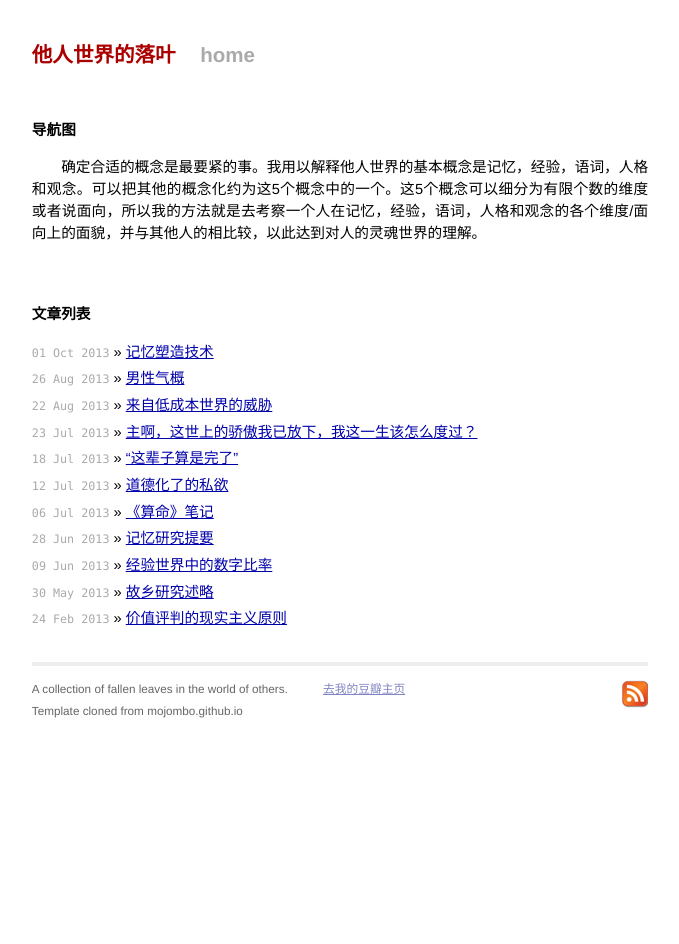
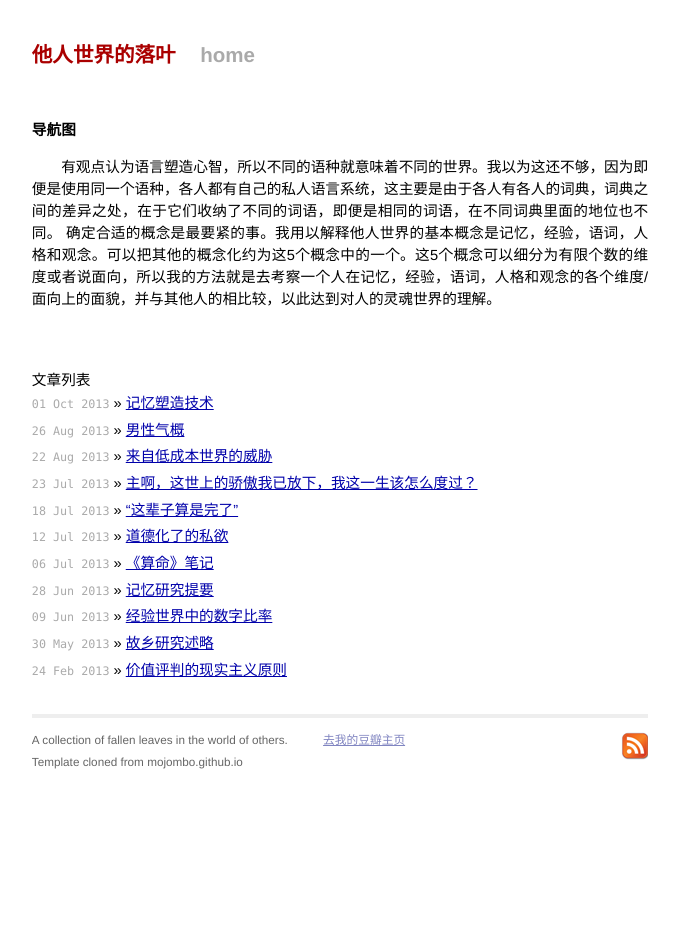
Before and after one commit to Firesletter/firesletter.github.io, a Jekyll site: the page built from index.html, in a window 1280 px wide. Shown: the whole page, without its empty margins (300-979 px from the left). Built offline with Jekyll 4.4.1, drawn with Linux system fonts in a browser that asks for light colours; Markdown is read by kramdown in place of the engine named in the settings.

Commit message:
Update index.html

```diff
--- a/index.html
+++ b/index.html
@@ -5,10 +5,11 @@ title: 他人世界的落叶
 <div id="index">
 </br>
 <h1>导航图</h1>
-<p>　　确定合适的概念是最要紧的事。我用以解释他人世界的基本概念是记忆，经验，语词，人格和观念。可以把其他的概念化约为这5个概念中的一个。这5个概念可以细分为有限个数的维度或者说面向，所以我的方法就是去考察一个人在记忆，经验，语词，人格和观念的各个维度/面向上的面貌，并与其他人的相比较，以此达到对人的灵魂世界的理解。
+<p>　　有观点认为语言塑造心智，所以不同的语种就意味着不同的世界。我以为这还不够，因为即便是使用同一个语种，各人都有自己的私人语言系统，这主要是由于各人有各人的词典，词典之间的差异之处，在于它们收纳了不同的词语，即便是相同的词语，在不同词典里面的地位也不同。
+确定合适的概念是最要紧的事。我用以解释他人世界的基本概念是记忆，经验，语词，人格和观念。可以把其他的概念化约为这5个概念中的一个。这5个概念可以细分为有限个数的维度或者说面向，所以我的方法就是去考察一个人在记忆，经验，语词，人格和观念的各个维度/面向上的面貌，并与其他人的相比较，以此达到对人的灵魂世界的理解。
 </p></br></br>
 </div>
-<div id="home">
+<div id="home"
   <h1>文章列表</h1>
   <ul class="posts">
     {% for post in site.posts %}
```
